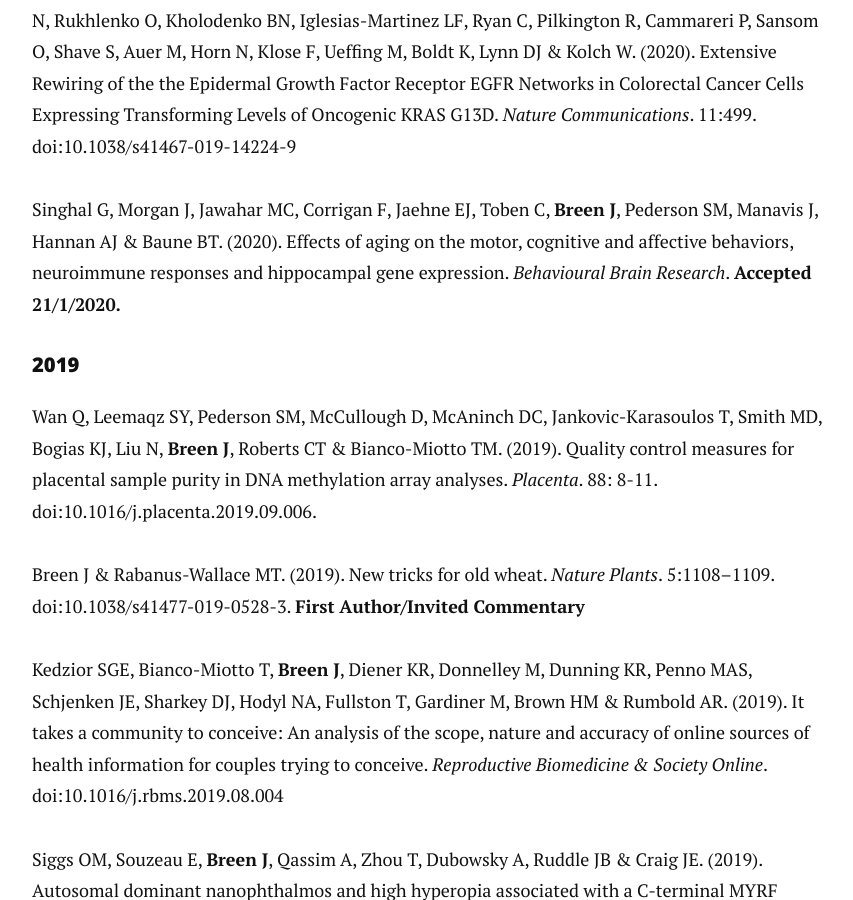
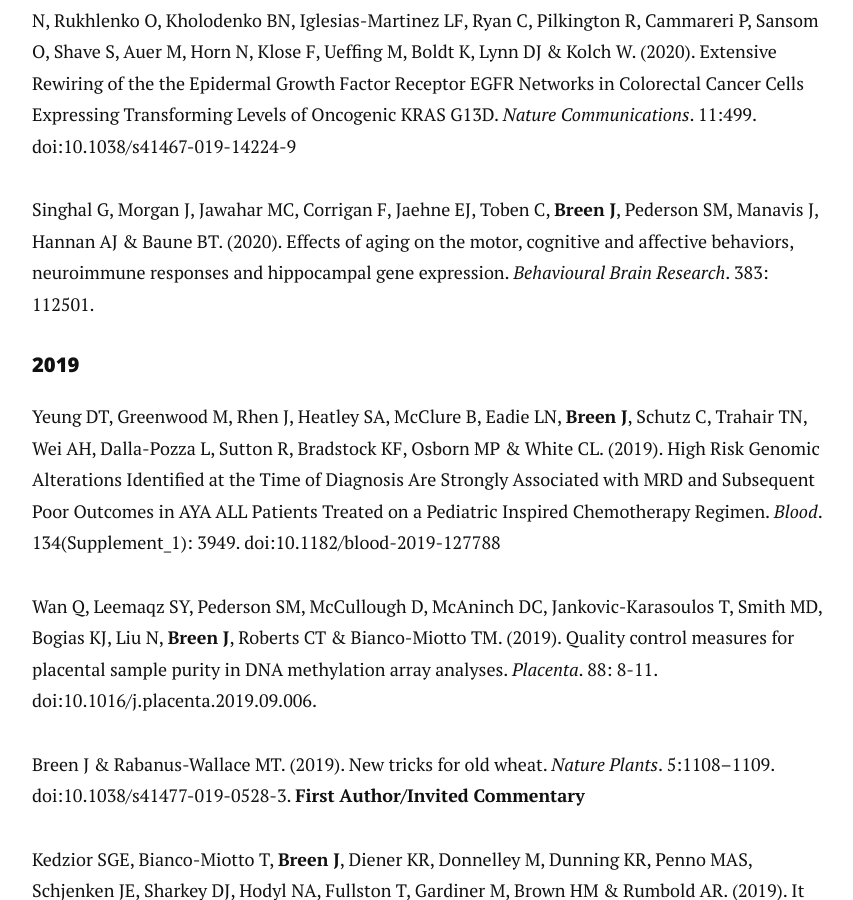
Before and after one commit to jimmybgammyknee/jimmybgammyknee.github.io, a Jekyll site: the page built from cv.md, in a window 1280 px wide and 900 px high, scrolled down 4719 px. Shown: the whole window, without its empty margins (208-1061 px from the left). Built offline with Jekyll 4.4.1, drawn with Linux system fonts in a browser that asks for light colours; nearby versions of some CDN libraries.

Commit message:
Added new paper

```diff
--- a/cv.md
+++ b/cv.md
@@ -118,10 +118,12 @@
 
 Kennedy S, Jarboui M-A, Srihari S, Raso C, Bryan K, Dernayka L, Charitou T, Bernal-Llinares M, Herrera-Montavez C, Krstic A, Matallanas D, Kotlyar M, Jurisica I, Curak J, Wong V, Stagljar I, LeBihan T, Imrie L, Pillai P, Lynn MA, Fasterius E, Szigyarto CA-K, **Breen J**, Kiel C, Serrano L, Rauch N, Rukhlenko O, Kholodenko BN, Iglesias-Martinez LF, Ryan C, Pilkington R, Cammareri P, Sansom O, Shave S, Auer M, Horn N, Klose F, Ueffing M, Boldt K, Lynn DJ & Kolch W. (2020). Extensive Rewiring of the the Epidermal Growth Factor Receptor EGFR Networks in Colorectal Cancer Cells Expressing Transforming Levels of Oncogenic KRAS G13D. _Nature Communications_. 11:499. doi:10.1038/s41467-019-14224-9
 
-Singhal G, Morgan J, Jawahar MC, Corrigan F, Jaehne EJ, Toben C, **Breen J**, Pederson SM, Manavis J, Hannan AJ & Baune BT. (2020). Effects of aging on the motor, cognitive and affective behaviors, neuroimmune responses and hippocampal gene expression. _Behavioural Brain Research_. **Accepted 21/1/2020.**
+Singhal G, Morgan J, Jawahar MC, Corrigan F, Jaehne EJ, Toben C, **Breen J**, Pederson SM, Manavis J, Hannan AJ & Baune BT. (2020). Effects of aging on the motor, cognitive and affective behaviors, neuroimmune responses and hippocampal gene expression. _Behavioural Brain Research_. 383: 112501.
 
 #### 2019
 {:.no_toc}
+
+Yeung DT, Greenwood M, Rhen J, Heatley SA, McClure B, Eadie LN, **Breen J**, Schutz C, Trahair TN, Wei AH, Dalla-Pozza L, Sutton R, Bradstock KF, Osborn MP & White CL. (2019). High Risk Genomic Alterations Identified at the Time of Diagnosis Are Strongly Associated with MRD and Subsequent Poor Outcomes in AYA ALL Patients Treated on a Pediatric Inspired Chemotherapy Regimen. _Blood_. 134(Supplement_1): 3949. doi:10.1182/blood-2019-127788
 
 Wan Q, Leemaqz SY, Pederson SM, McCullough D, McAninch DC, Jankovic-Karasoulos T, Smith MD, Bogias KJ, Liu N, **Breen J**, Roberts CT & Bianco-Miotto TM. (2019). Quality control measures for placental sample purity in DNA methylation array analyses. _Placenta_. 88: 8-11. doi:10.1016/j.placenta.2019.09.006.
 
```
